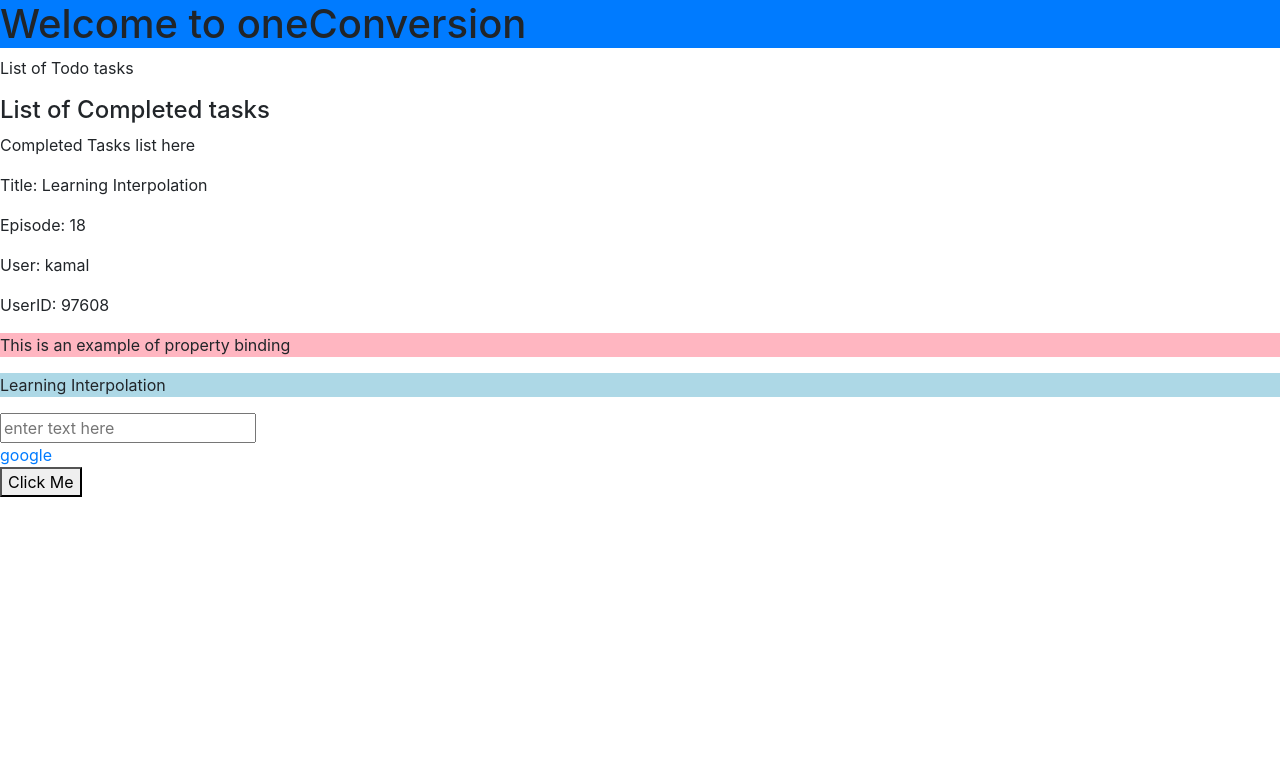
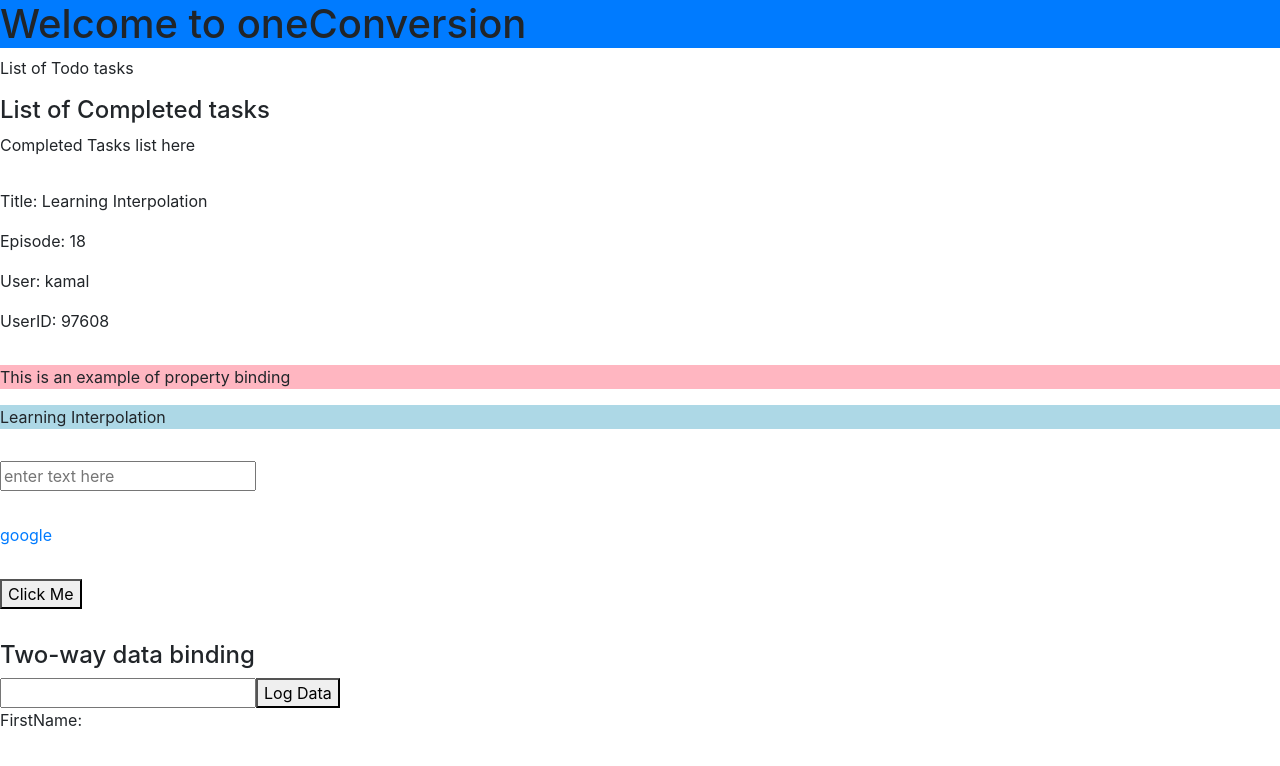
Before and after one commit to Ismail-Opatola/one-conversion-angular-app, an Angular app: page / in a window 1280 px wide. Shown: the top 766 px of the page. Built offline with nearby package versions, Linux system fonts and the light colour scheme.

Commit message:
add note - two-way data binding

```diff
--- a/src/app/app.component.html
+++ b/src/app/app.component.html
@@ -28,4 +28,11 @@
   <button (click)="showAlert(10)">Click Me</button>
 </div>
 
+<div>
+  <h4>Two-way data binding</h4>
+  <input type="text" [(ngModel)]="firstname" />
+  <button (click)="logData()">Log Data</button>
+  <p>FirstName: {{ firstname }}</p>
+</div>
+
 <router-outlet></router-outlet>
--- a/src/app/app.component.scss
+++ b/src/app/app.component.scss
@@ -4,3 +4,7 @@
 .bg-color-blue--light {
   background-color: lightblue;
 }
+
+div {
+  margin: 2em auto;
+}
--- a/src/app/app.component.ts
+++ b/src/app/app.component.ts
@@ -18,7 +18,11 @@ export class AppComponent {
 
   hrefVal = 'http://google.com';
 
-  showAlert(id) {
-    alert(`Hello world! Event binding ${id ? id : ''}`);
-  }
+  firstname = '';
+
+  logger = (data: any) => console.log(data);
+
+  showAlert = (id: number) => this.logger(`Hello world! Event binding ${id ? id : ''}`);
+
+  logData = () => this.logger(this.firstname);
 }
--- a/src/app/app.module.ts
+++ b/src/app/app.module.ts
@@ -1,5 +1,7 @@
 import { BrowserModule } from '@angular/platform-browser';
 import { NgModule } from '@angular/core';
+import { FormsModule } from '@angular/forms';
+import { ReactiveFormsModule } from '@angular/forms';
 
 import { AppRoutingModule } from './app-routing.module';
 import { AppComponent } from './app.component';
@@ -14,6 +16,8 @@ import { TodoModule } from './todo/todo.module';
   imports: [
     BrowserModule,
     AppRoutingModule,
+    FormsModule,
+    ReactiveFormsModule,
     TodoModule
   ],
   providers: [],
```
Also changed, not shown: 1 other file (tests, documents, lock files or other folders).
